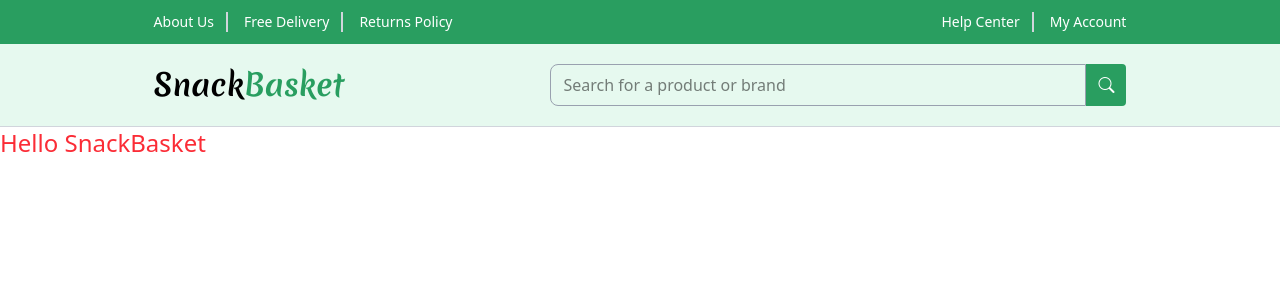
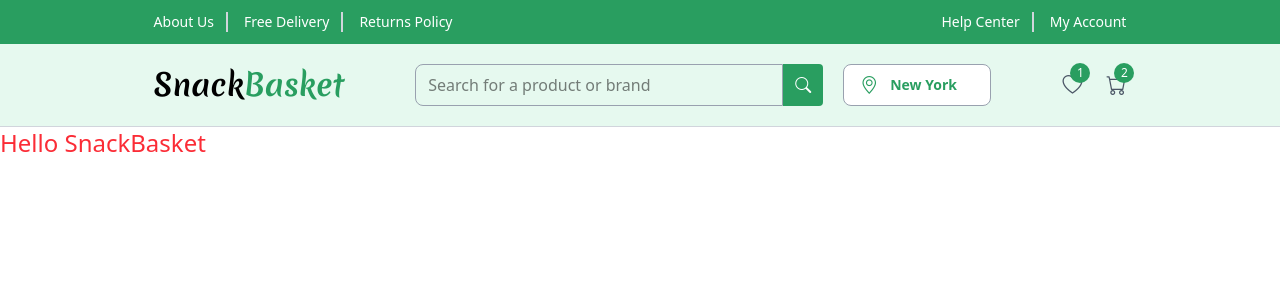
Before and after one commit to Jisap/Responsive-E-Commerce-SnackBasket, a Next.js app: page / in a window 1280 px wide. Shown: the top 300 px of the page. Built offline with nearby package versions, Linux system fonts and the light colour scheme; a web font is replaced by a local one.

Commit message:
Add location dropdown and wishlist/cart icons to MiddleNavbar

```diff
--- a/app/Components/Nabar/MiddleNavbar.tsx
+++ b/app/Components/Nabar/MiddleNavbar.tsx
@@ -25,6 +25,41 @@ const MiddleNavbar = () => {
           <button className="bg-prim text-white px-3 rounded-r cursor-pointer">
             <i className="bi bi-search"></i>
           </button>
+
+          {/* Location dropdown */}
+          <div className="hidden lg:flex text-sm ms-5 bg-white items-center ps-4 rounded-lg border border-gray-400">
+            <i className="bi bi-geo-alt text-lg text-prim"></i>
+            <select
+              name="location"
+              className="px-3 rounded-lg text-prim font-semibold focus:border-prim appearance-none cursor-pointer outline-none"
+              defaultValue="New York"
+            >
+              <option>New York</option>
+              <option>Los Angeles</option>
+              <option>Chicago</option>
+              <option>Houston</option>
+              <option>Phoenix</option>
+              <option>Philadelphia</option>
+            </select>
+          </div>
+        </div>
+
+        {/* Whislist & Cart  */}
+        <div className="hidden lg:flex items-center space-x-6">
+          {/* Whislist */}
+          <Link href="#" className="relative">
+            <i className="bi bi-heart text-gray-600 text-xl hover:text-prim transition-all"></i>
+            <span className="absolute -top-2 -right-2 bg-prim text-white text-xs w-5 h-5 flex items-center justify-center rounded-full">
+              1
+            </span>
+          </Link>
+          {/* Cart */}
+          <Link href="#" className="relative">
+            <i className="bi bi-cart text-gray-600 text-xl hover:text-prim transition-all"></i>
+            <span className="absolute -top-2 -right-2 bg-prim text-white text-xs w-5 h-5 flex items-center justify-center rounded-full">
+              2
+            </span>
+          </Link>
         </div>
       </div>
     </div>
```
